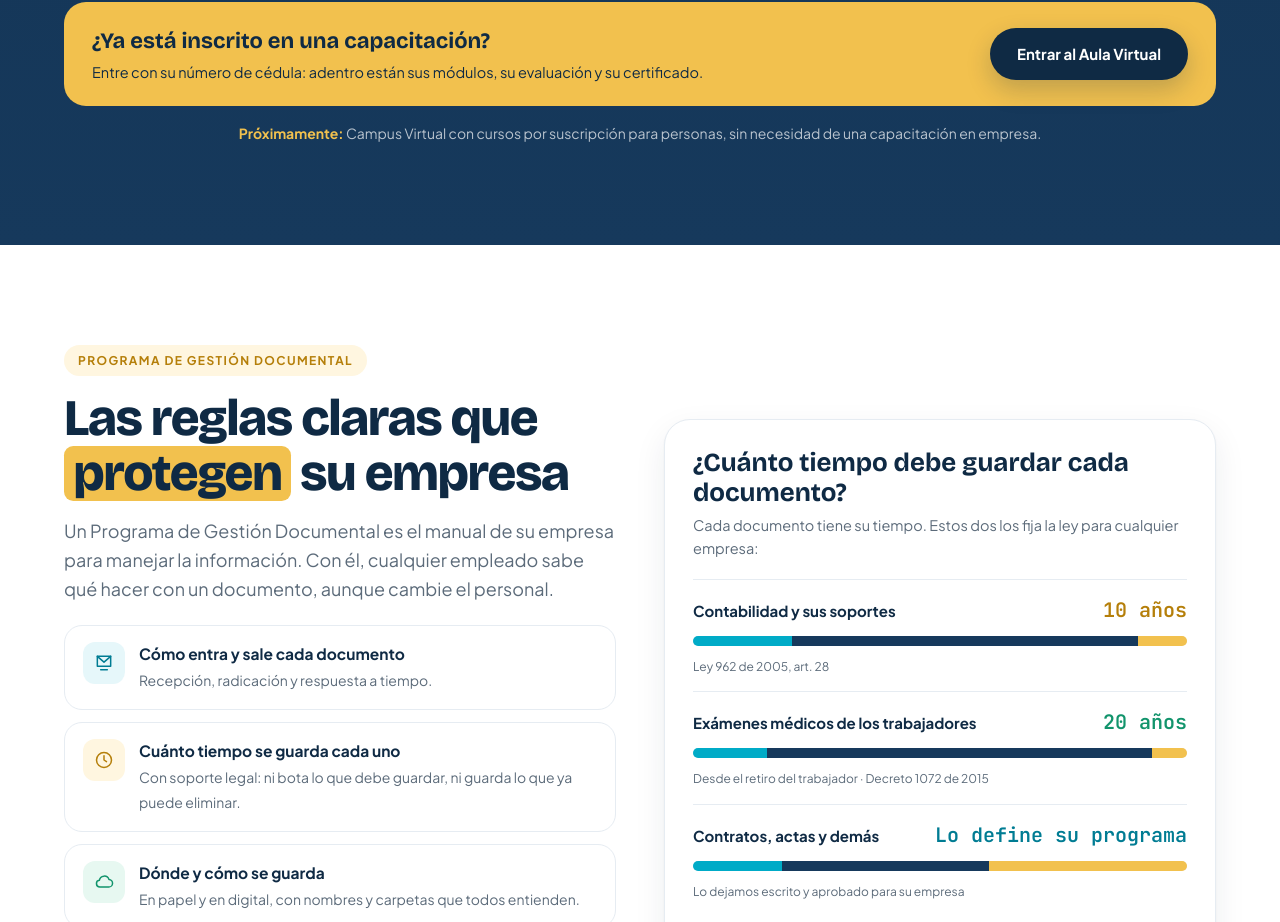
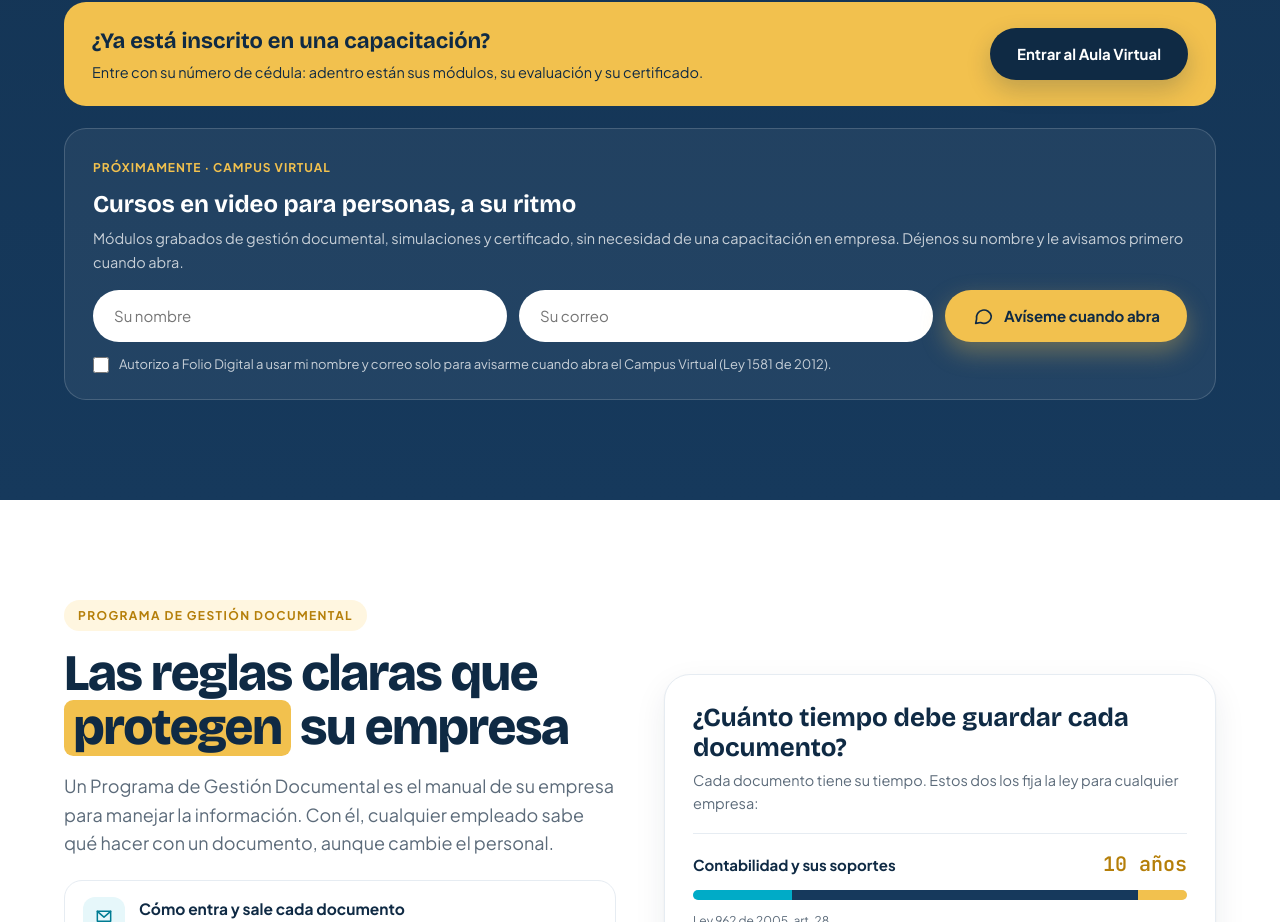
Before and after one commit to foliodigital/foliodigital.github.io, a plain HTML site: page index.html in a window 1280 px wide. Shown: the part 7958-8880 px from the top of the page. Drawn offline with nearby package versions, Linux system fonts and the light colour scheme.

Commit message:
Lista de espera del Campus Virtual: formulario nombre + correo + autorizacion Ley 1581 que envia por WhatsApp (reemplaza el aviso Proximamente)
Co-Authored-By: Claude Opus 5.5 <noreply@anthropic.com>

```diff
--- a/index.html
+++ b/index.html
@@ -197,6 +197,14 @@ svg.i{width:22px;height:22px;stroke:currentColor;fill:none;stroke-width:1.8;stro
 .acceso span{font-size:14.5px}
 .campus-pronto{margin-top:16px;text-align:center;font-size:14px;color:rgba(255,255,255,.7)}
 .campus-pronto b{color:var(--oro)}
+.espera{margin-top:22px;border:1px solid rgba(255,255,255,.16);background:rgba(255,255,255,.06);border-radius:22px;padding:24px 28px}
+.espera .ceja-p{font-size:12px;font-weight:700;letter-spacing:.08em;text-transform:uppercase;color:var(--oro)}
+.espera h3{font-family:"Bricolage Grotesque",sans-serif;font-size:24px;margin:6px 0 4px;color:#fff}
+.espera p{font-size:14.5px;color:rgba(255,255,255,.75);margin:0 0 16px}
+.espera form{display:flex;gap:12px;flex-wrap:wrap;align-items:center}
+.espera input[type=text],.espera input[type=email]{flex:1 1 220px;height:52px;border-radius:999px;border:1px solid rgba(255,255,255,.25);background:#fff;color:var(--tinta);padding:0 20px;font:inherit;font-size:15px}
+.espera .autoriza{flex-basis:100%;display:flex;gap:10px;align-items:flex-start;font-size:13px;color:rgba(255,255,255,.75);cursor:pointer}
+.espera .autoriza input{margin-top:3px;width:16px;height:16px;flex:none}
 @media(max-width:980px){.cursos,.niveles{grid-template-columns:1fr}.nv.dest{transform:none}.incluye,.capturas{grid-template-columns:1fr 1fr}}
 @media(max-width:520px){.incluye,.capturas{grid-template-columns:1fr}}
 
@@ -869,7 +877,17 @@ input[type=range]{width:100%;accent-color:var(--agua)}
       <div><b>¿Ya está inscrito en una capacitación?</b><span>Entre con su número de cédula: adentro están sus módulos, su evaluación y su certificado.</span></div>
       <a class="btn btn-noche" href="https://folio-digital---aula-virtual.web.app" target="_blank" rel="noopener">Entrar al Aula Virtual</a>
     </div>
-    <p class="campus-pronto"><b>Próximamente:</b> Campus Virtual con cursos por suscripción para personas, sin necesidad de una capacitación en empresa.</p>
+    <div class="espera" id="campus">
+      <span class="ceja-p">Próximamente · Campus Virtual</span>
+      <h3>Cursos en video para personas, a su ritmo</h3>
+      <p>Módulos grabados de gestión documental, simulaciones y certificado, sin necesidad de una capacitación en empresa. Déjenos su nombre y le avisamos primero cuando abra.</p>
+      <form id="form-espera">
+        <input type="text" id="e-n" placeholder="Su nombre" required autocomplete="name">
+        <input type="email" id="e-c" placeholder="Su correo" required autocomplete="email">
+        <button class="btn btn-oro" type="submit"><svg class="i"><use href="#i-chat"/></svg>Avíseme cuando abra</button>
+        <label class="autoriza"><input type="checkbox" id="e-a" required><span>Autorizo a Folio Digital a usar mi nombre y correo solo para avisarme cuando abra el Campus Virtual (Ley 1581 de 2012).</span></label>
+      </form>
+    </div>
   </div>
 </section>
 
@@ -1121,6 +1139,12 @@ $("formu").addEventListener("submit", (e) => {
   const texto = `Hola, soy ${$("f-n").value.trim()}${$("f-e").value.trim() ? " de " + $("f-e").value.trim() : ""}. Vi la página de Folio Digital y necesito: ${$("f-q").value}.`;
   window.open("https://wa.me/573118345024?text=" + encodeURIComponent(texto), "_blank", "noopener");
 });
+// Lista de espera del Campus Virtual → WhatsApp con el mensaje listo (los datos solo le llegan a Folio Digital).
+$("form-espera").addEventListener("submit", (e) => {
+  e.preventDefault();
+  const texto = `Hola, quiero entrar a la lista de espera del Campus Virtual de Folio Digital. Nombre: ${$("e-n").value.trim()}. Correo: ${$("e-c").value.trim()}. Autorizo el uso de mis datos solo para que me avisen cuando abra.`;
+  window.open("https://wa.me/573118345024?text=" + encodeURIComponent(texto), "_blank", "noopener");
+});
 
 </script>
 </body>
```
